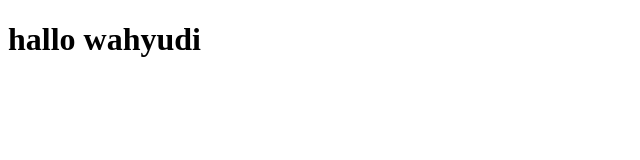
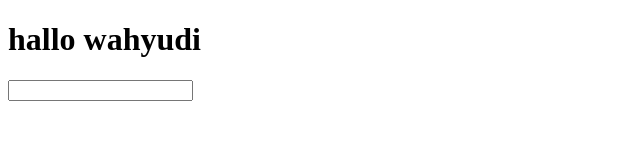
Before and after one commit to wahyudigor/belajar_git3, a plain HTML site: page index.html in a window 1280 px wide. Shown: the whole page, without its empty margins (0-640 px from the left). Drawn offline with Linux system fonts and the light colour scheme.

Commit message:
feat : serching

```diff
--- a/index.html
+++ b/index.html
@@ -7,5 +7,6 @@
   </head>
   <body>
     <h1>hallo wahyudi</h1>
+    <input type="text" name="serching" />
   </body>
 </html>
```
